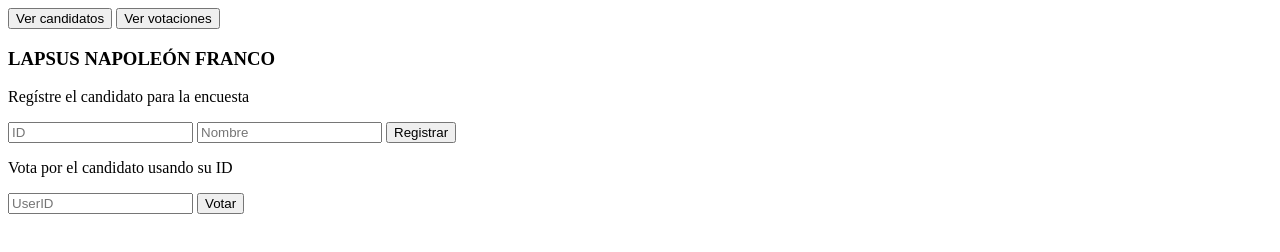
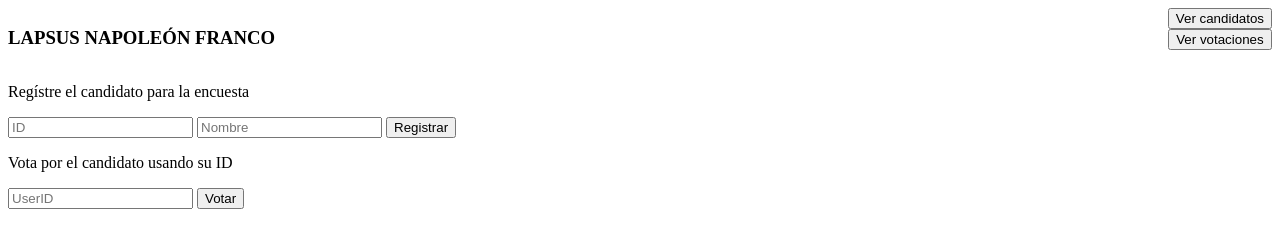
Before and after one commit to MetalPrime/S10JavaScriptECO, a plain HTML site: page index.html in a window 1280 px wide. Drawn offline with Linux system fonts and the light colour scheme.

Commit message:
Update css

```diff
--- a/index.scss
+++ b/index.scss
@@ -1,3 +1,16 @@
-vote{
+.vote{
+    width: 100%;
+    position: relative;
 
+    &__link{
+        position: absolute;
+        display: flex;
+        flex-direction: column;
+        right: 0;
+    }
+
+    &__body{
+        display: flex;
+        flex-direction: column;
+    }
 }
```
Also changed, not shown: index.css, 1 other file.
